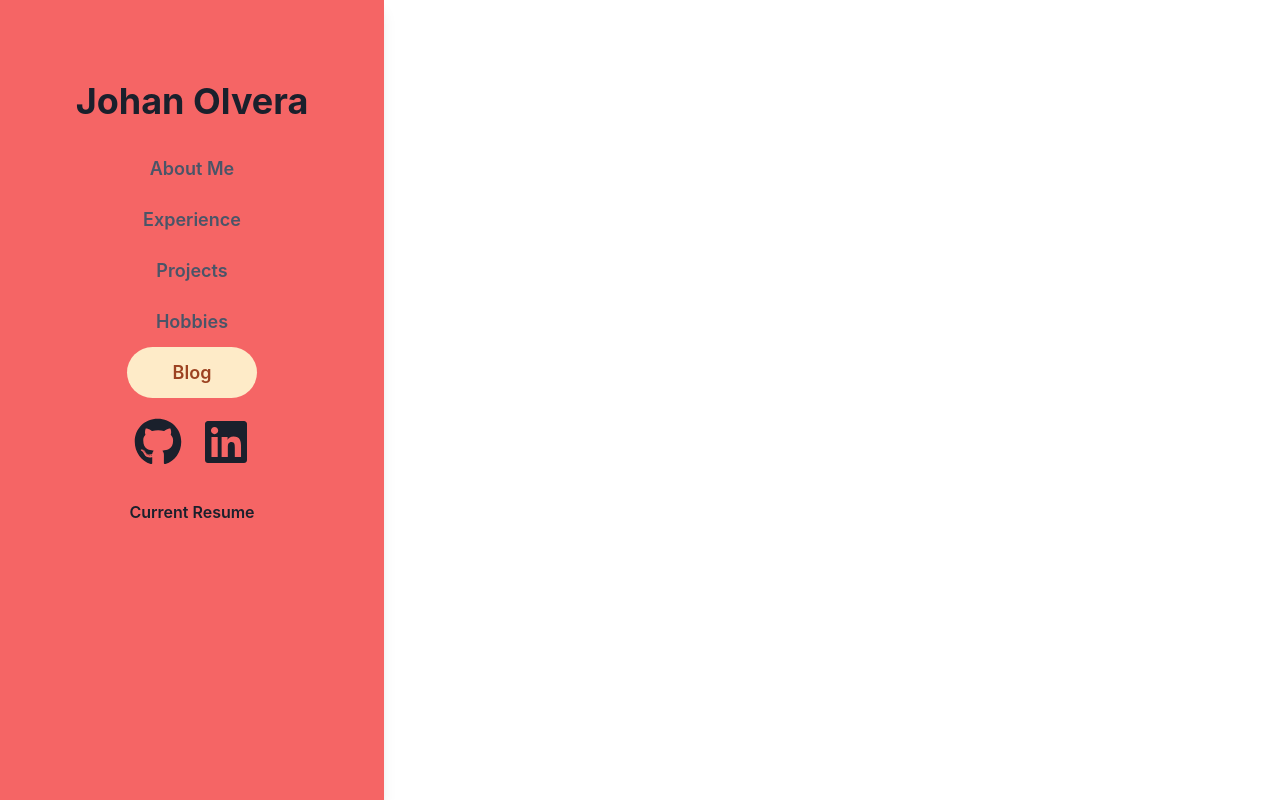
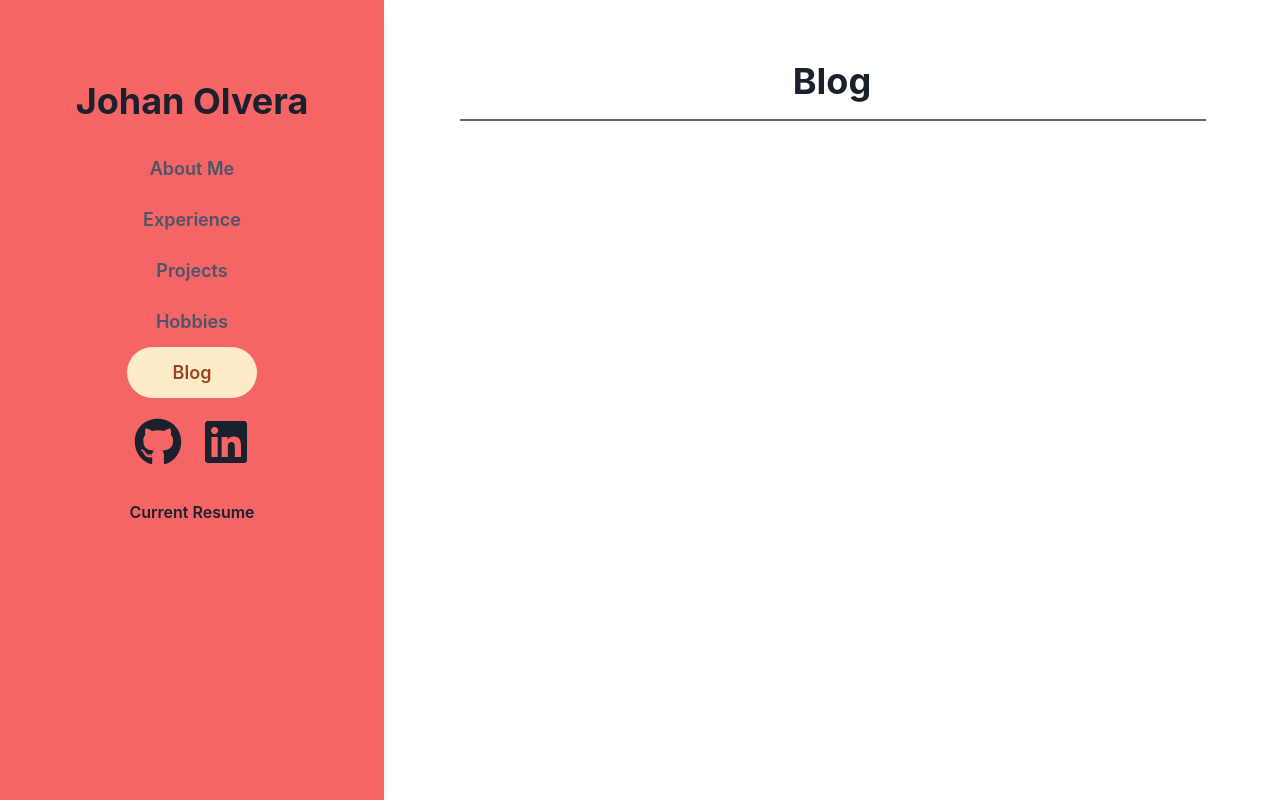
Before and after one commit to Jolvera2001/jolvera2001.github.io, a React (Vite) app: page / in a window 1280 px wide. Both pictures are taken after a click on the tab "Blog". Built offline with nearby package versions, Linux system fonts and the light colour scheme.

Commit message:
trying to call blog api

```diff
--- a/package.json
+++ b/package.json
@@ -16,7 +16,9 @@
     "framer-motion": "^11.0.24",
     "react": "^18.2.0",
     "react-dom": "^18.2.0",
-    "react-icons": "^5.0.1"
+    "react-icons": "^5.0.1",
+    "react-markdown": "^9.0.1",
+    "react-quill": "^2.0.0"
   },
   "devDependencies": {
     "@types/react": "^18.2.64",
--- a/src/App.jsx
+++ b/src/App.jsx
@@ -1,4 +1,4 @@
-import { useState } from 'react'
+import { useState } from 'react';
 import {
   Box,
   Container,
@@ -25,14 +25,28 @@ import {
   Tooltip,
 
 
-} from '@chakra-ui/react'
-import personalData from './assets/personalData.json'
-import NILogo from './assets/ni.webp'
+} from '@chakra-ui/react';
+import personalData from './assets/personalData.json';
+import ReactQuill from 'react-quill';
+import 'react-quill/dist/quill.snow.css';
+import NILogo from './assets/ni.webp';
 import { FaGithub, FaLinkedin } from "react-icons/fa6";
-import resumePDF from './assets/Johan.pdf'
+import resumePDF from './assets/Johan.pdf';
 
 function App() {
   const [activeTab, setActiveTab] = useState("aboutMe");
+  const [blogList, setBlogList] = useState([]);
+
+  const getBlogs = async () => {
+    const response = await fetch("https://jolveraorg.jetbrains.space/api/http/blog?$fields=data(docContent,title,attachments)", {
+      headers :{
+        'Authorization': `Bearer ${process.env.REACT_APP_SPACE_TOKEN}`
+      }
+    });
+
+    const data = await response.json();
+
+  }
 
   const handleTabClick = (tabName) => {
     setActiveTab(tabName);
@@ -168,6 +182,17 @@ function App() {
             </Box>
           </SlideFade>
           }
+          {activeTab === 'blog' &&
+          <SlideFade in={activeTab === 'blog'}>
+            <Box p={5} m={5}>
+              <Stack spacing={4}>
+                <Center>
+                  <Heading>Blog</Heading>
+                </Center>
+                <Divider borderWidth='1.5px' borderColor='black' />
+              </Stack>
+            </Box>
+          </SlideFade>}
         </Container>
       </Box>
     </Flex>
```
Also changed, not shown: 2 other files (tests, documents, lock files or other folders).
